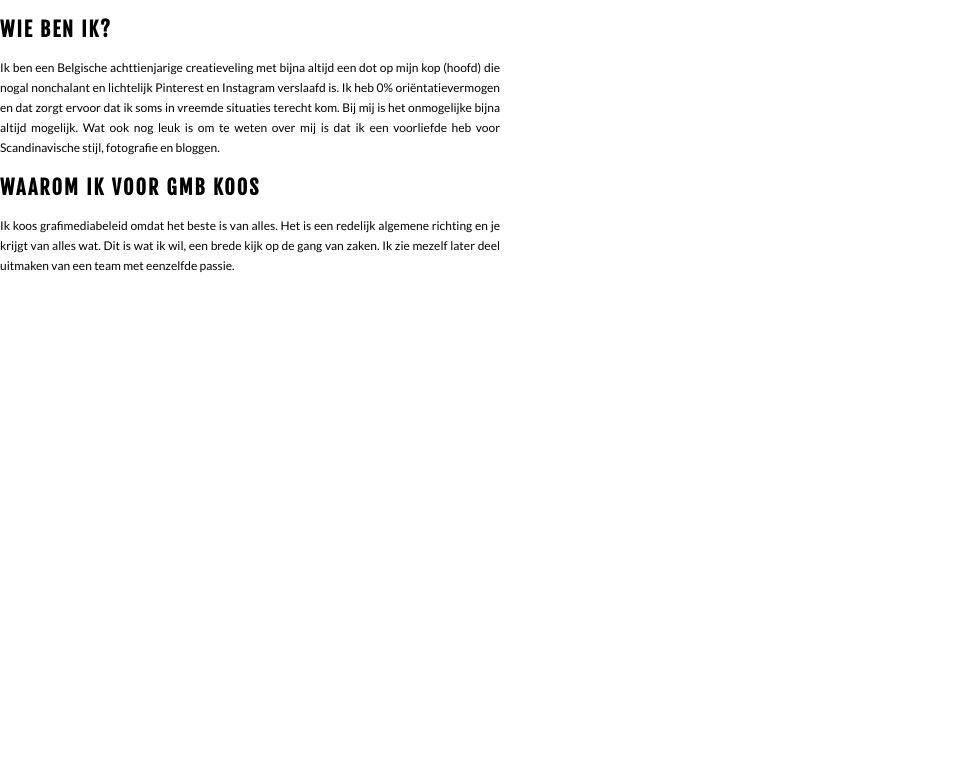
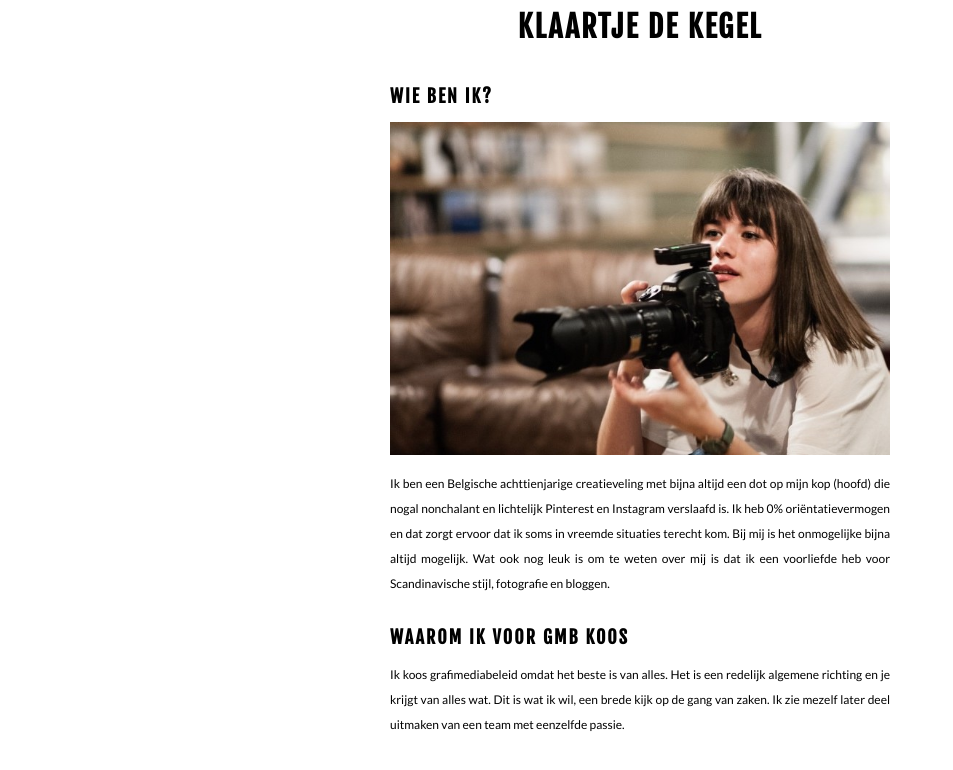
Before and after one commit to gdm-1718-klaadeke/1718-nmd1, a plain HTML site: page index.html in a window 1280 px wide. Shown: the whole page, without its empty margins (0-953 px from the left). Drawn offline with Linux system fonts and the light colour scheme.

Commit message:
edit html & css

```diff
--- a/index.html
+++ b/index.html
@@ -9,11 +9,14 @@
     <link href="https://fonts.googleapis.com/css?family=Fjalla+One|Lato" rel="stylesheet">
 </head>
 <body>
-    <div class="startpagina">
+    <div class="content">
+        <h1>Klaartje De Kegel</h1>
         <h2>Wie ben ik?</h2>
+        <img src="a/a1.jpg" alt="klaartje" class="klaartje"/>
         <p>Ik ben een Belgische achttienjarige creatieveling met bijna altijd een dot op mijn kop (hoofd) die nogal nonchalant en lichtelijk Pinterest en Instagram verslaafd is. Ik heb 0% oriëntatievermogen en dat zorgt ervoor dat ik soms in vreemde situaties terecht kom. Bij mij is het onmogelijke bijna altijd mogelijk. Wat ook nog leuk is om te weten over mij is dat ik een voorliefde heb voor Scandinavische stijl, fotografie en bloggen.</p>
         <h2>Waarom ik voor GMB koos</h2>
         <p>Ik koos grafimediabeleid omdat het beste is van alles. Het is een redelijk algemene richting en je krijgt van alles wat. Dit is wat ik wil, een brede kijk op de gang van zaken. Ik zie mezelf later deel uitmaken van een team met eenzelfde passie. </p>
     </div>
+
 </body>
 </html>
--- a/style.css
+++ b/style.css
@@ -2,18 +2,32 @@
 h1,h2,h3,h4,h5,h6{
     font-family: 'Fjalla One', sans-serif;
 }
-
-h2{
-    font-size: 20px;
+h1{
+    font-size: 30px;
     letter-spacing: 2px;
     text-transform: uppercase;
+    text-align: center;
+    margin: 0px 0px 40px 0px;
+}
+h2{
+    font-size: 18px;
+    letter-spacing: 2px;
+    text-transform: uppercase;
+
 }
 p{
     font-family: 'Lato', sans-serif;
     font-size: 12px;
-    line-height: 20px;
+    line-height: 25px;
     width: 500px;
     text-align: justify;
+    margin-bottom: 30px;
 }
-body{
-    margin: 0 auto;}
+.content {
+    max-width: 500px;
+    margin: auto;
+}
+.klaartje{
+    width: 500px;
+    height: auto;
+}
```
Also changed, not shown: a/a1.jpg (added).
